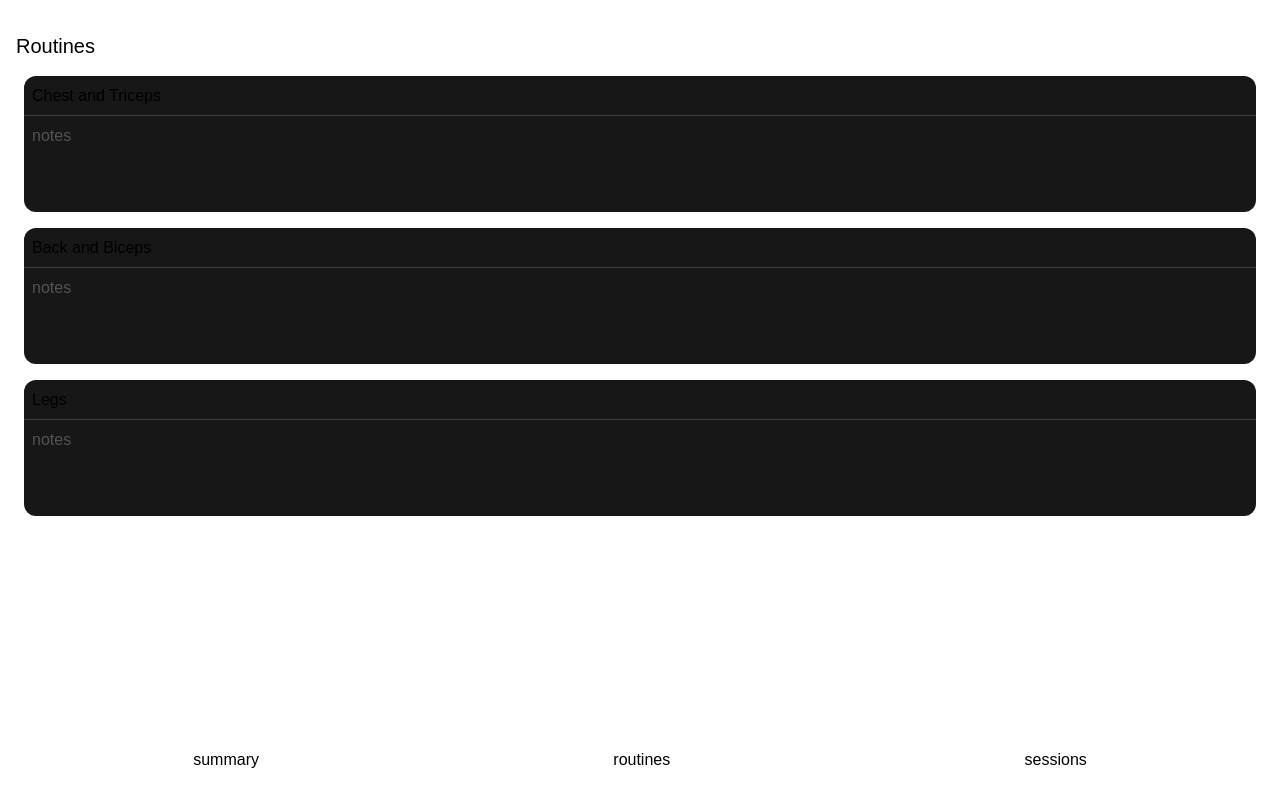
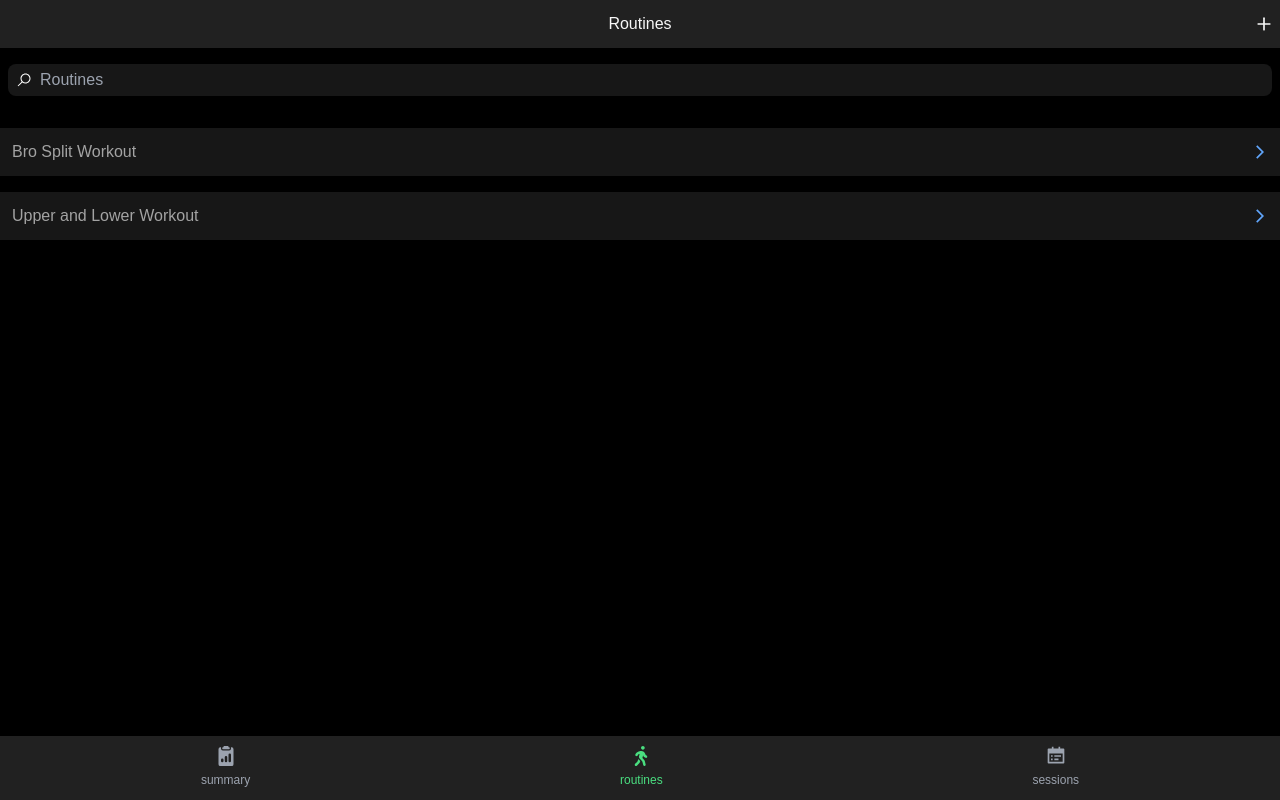
Before and after one commit to tchrjs/my-session, a Next.js app: page /routines in a window 1280 px wide. Built offline with nearby package versions, Linux system fonts and the light colour scheme.

Commit message:
cleaned up bottom bar and changed routine format

```diff
--- a/app/components/bottombar.js
+++ b/app/components/bottombar.js
@@ -1,12 +1,49 @@
+"use client";
+
 import Link from "next/link";
+import { usePathname } from "next/navigation";
+
+// svgs
+import { BsFillClipboard2DataFill } from "react-icons/bs";
+import { FaWalking } from "react-icons/fa";
+import { RiCalendarTodoFill } from "react-icons/ri";
 
 export default function BottomBar() {
+  const currentPath = usePathname(); // Get the current route
+
   return (
-    <footer className="fixed bottom-0 w-full h-20 flex justify-center items-center p-4">
+    <footer className="fixed bottom-0 w-full h-16 flex justify-center items-center p-4">
       <div className="w-full h-full flex justify-around items-center">
-        <Link href={"/"}>summary</Link>
-        <Link href={"/routines"}>routines</Link>
-        <Link href={"/sessions"}>sessions</Link>
+        <Link href={"/"}>
+          <div
+            className={`flex flex-col justify-center items-center gap-2 ${
+              currentPath === "/" ? "text-green-400" : "text-gray-400"
+            }`}
+          >
+            <BsFillClipboard2DataFill className="scale-125" />
+            <div className="text-xs">summary</div>
+          </div>
+        </Link>
+        <Link href={"/routines"}>
+          <div
+            className={`flex flex-col justify-center items-center gap-2 ${
+              currentPath === "/routines" ? "text-green-400" : "text-gray-400"
+            }`}
+          >
+            <FaWalking className="scale-125" />
+            <div className="text-xs">routines</div>
+          </div>
+        </Link>
+        <Link href={"/sessions"}>
+          <div
+            className={`flex flex-col justify-center items-center gap-2 ${
+              currentPath === "/sessions" ? "text-green-400" : "text-gray-400"
+            }`}
+          >
+            <RiCalendarTodoFill className="scale-125" />
+            <div className="text-xs">sessions</div>
+          </div>
+        </Link>
       </div>
     </footer>
   );
--- a/app/globals.css
+++ b/app/globals.css
@@ -3,19 +3,10 @@
 @tailwind utilities;
 
 :root {
-  --background: #ffffff;
-  --foreground: #000000;
-  --footer-background: #ffffff;
-  --footer-foreground: #000000;
-}
-
-@media (prefers-color-scheme: dark) {
-  :root {
-    --background: #000000;
-    --foreground: #ffffff;
-    --footer-background: #282828fa;
-    --footer-foreground: #ffffff;
-  }
+  --background: #000000;
+  --foreground: #ffffff;
+  --bar-background: #212121;
+  --bar-foreground: #f7f7f7;
 }
 
 body {
@@ -24,8 +15,14 @@ body {
   font-family: Arial, Helvetica, sans-serif;
 }
 
-footer {
-  color: var(--footer-foreground);
-  background: var(--footer-background);
+nav {
+  color: var(--bar-foreground);
+  background: var(--bar-background);
   font-family: Arial, Helvetica, sans-serif;
 }
+
+footer {
+  color: var(--bar-foreground);
+  background: var(--bar-background);
+  font-family: Arial, Helvetica, sans-serif;
+}
--- a/app/routines/page.js
+++ b/app/routines/page.js
@@ -2,31 +2,65 @@
 
 import { useState } from "react";
 
+// svgs
+import { FiPlus } from "react-icons/fi";
+import { LiaSearchSolid } from "react-icons/lia";
+import { MdArrowForwardIos } from "react-icons/md";
+
 export default function Page() {
   const [routines, setRoutines] = useState([
-    { title: "Chest and Triceps", notes: "" },
-    { title: "Back and Biceps", notes: "" },
-    { title: "Legs", notes: "" },
+    { title: "Bro Split Workout" },
+    { title: "Upper and Lower Workout" },
   ]);
 
+  const [isDropDownActive, setDropDownActive] = useState(false);
+
   return (
-    <main className="w-full h-full px-4 py-8 flex flex-col gap-4">
-      <div className="w-full text-xl">Routines</div>
-      <div className="w-full h-full px-2 flex flex-col gap-4">
+    <div className="flex flex-col gap-4">
+      {/* routine top bar */}
+      <nav className="sticky top-0 w-full h-12 p-2 z-10 flex items-center justify-center">
+        <div className="w-1/3 flex justify-start"></div>
+        <div className="w-1/3 flex justify-center">Routines</div>
+        <div className="w-1/3 flex justify-end">
+          <FiPlus
+            className="scale-125"
+            onClick={() => {
+              setDropDownActive(!isDropDownActive);
+            }}
+          />
+        </div>
+      </nav>
+      {/* routine content */}
+      <main className="w-full h-full flex flex-col gap-4">
+        {/* search */}
+        <div className="relative px-2">
+          <input
+            className="w-full px-8 py-1 rounded-lg bg-neutral-900"
+            placeholder="Routines"
+          />
+          <div
+            className="absolute inset-y-0 px-2
+                    flex items-center
+                    pointer-events-none"
+          >
+            <LiaSearchSolid />
+          </div>
+        </div>
+        {/* routines */}
+        <div className="w-full h-full flex flex-col items-center gap-4 mt-4">
           {routines.map((routine, i) => (
             <div
               key={i}
-            className="w-full flex flex-col bg-neutral-900 rounded-xl"
+              className="w-full p-3 bg-neutral-900 flex items-center"
             >
-            <div className="h-10 border-b-[0.5px] p-2 border-neutral-700">
-              {routine.title}
-            </div>
-            <div className="h-24 p-2">
-              <a className="text-neutral-600">notes</a>
+              <div className="w-5/6  text-neutral-400">{routine.title}</div>
+              <div className="w-1/6 text-blue-400 flex justify-end">
+                <MdArrowForwardIos />
               </div>
             </div>
           ))}
         </div>
       </main>
+    </div>
   );
 }
```
Lines whose indentation alone changed are shown as unchanged.
